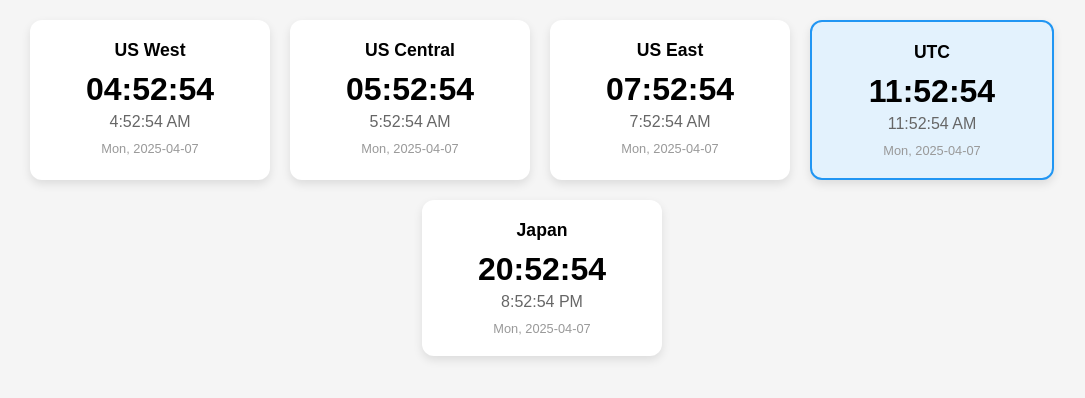
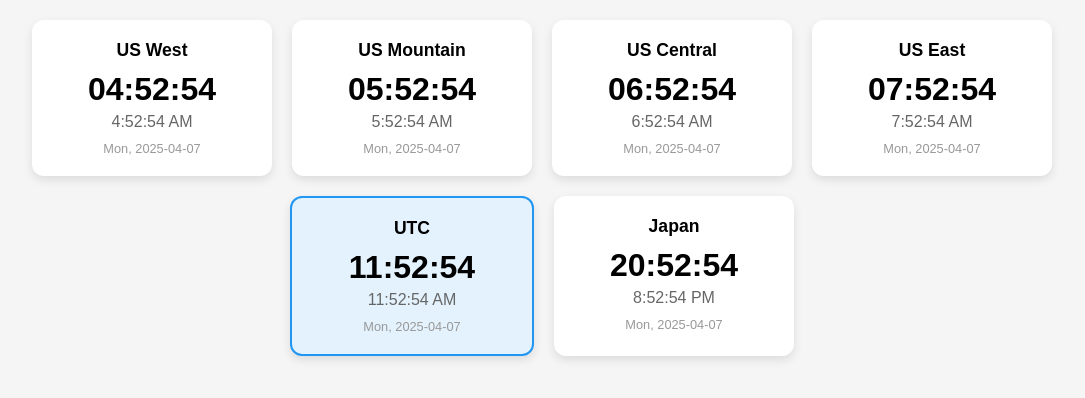
Before and after one commit to ds2600/world-clock, a plain HTML site: page index.html in a window 1280 px wide. Shown: the whole page, without its empty margins (98-1183 px from the left). Drawn offline with Linux system fonts and the light colour scheme.

Commit message:
fixed cent, added mtn

```diff
--- a/index.html
+++ b/index.html
@@ -83,7 +83,8 @@
   <script>
     const zones = [
       { name: "US West", key: "uswest", tz: "America/Los_Angeles" },
-      { name: "US Central", key: "uscent", tz: "America/Denver" },
+      { name: "US Mountain", key: "uscent", tz: "America/Denver" },
+      { name: "US Central", key: "usmnt", tz: "America/Chicago" },
       { name: "US East", key: "useast", tz: "America/New_York" },
       { name: "UTC", key: "utc", tz: "UTC" },
       { name: "Japan", key: "japan", tz: "Asia/Tokyo" }
```
Also changed, not shown: touch.html (+2 -1 lines).
